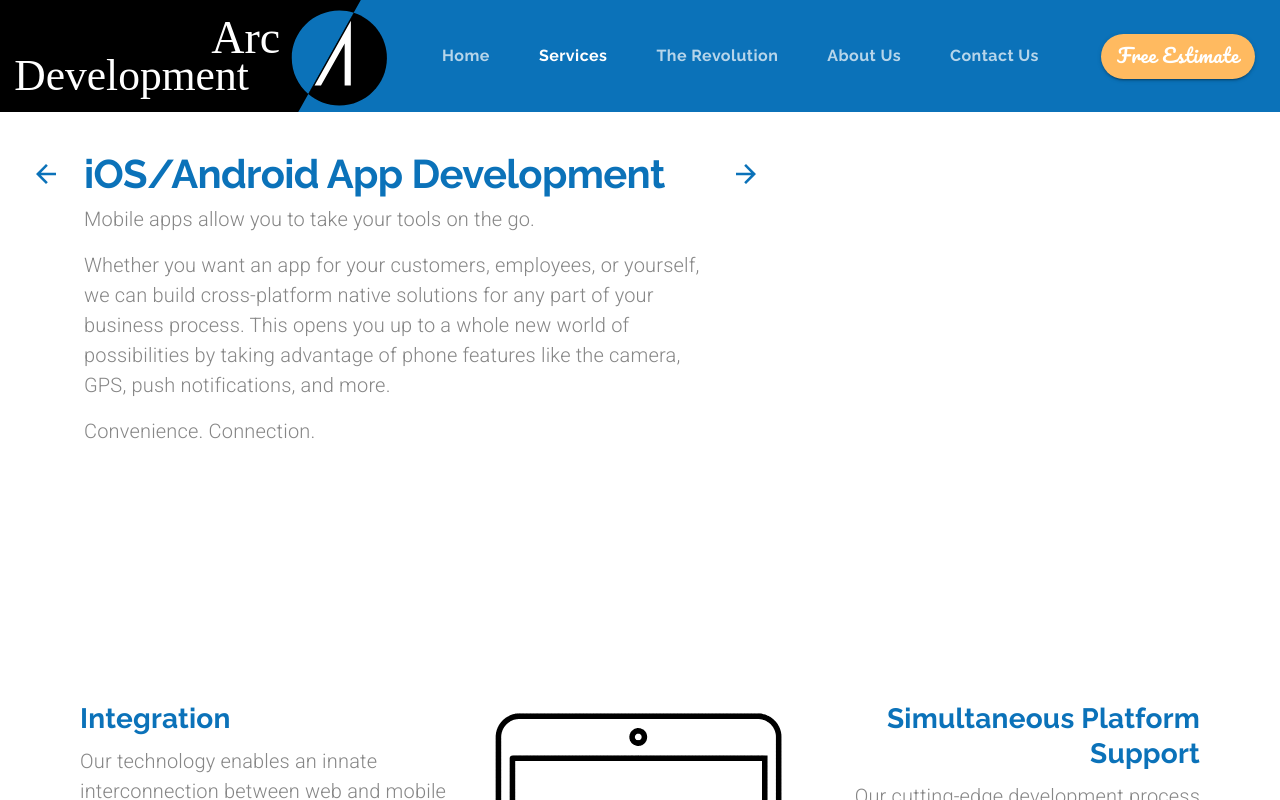
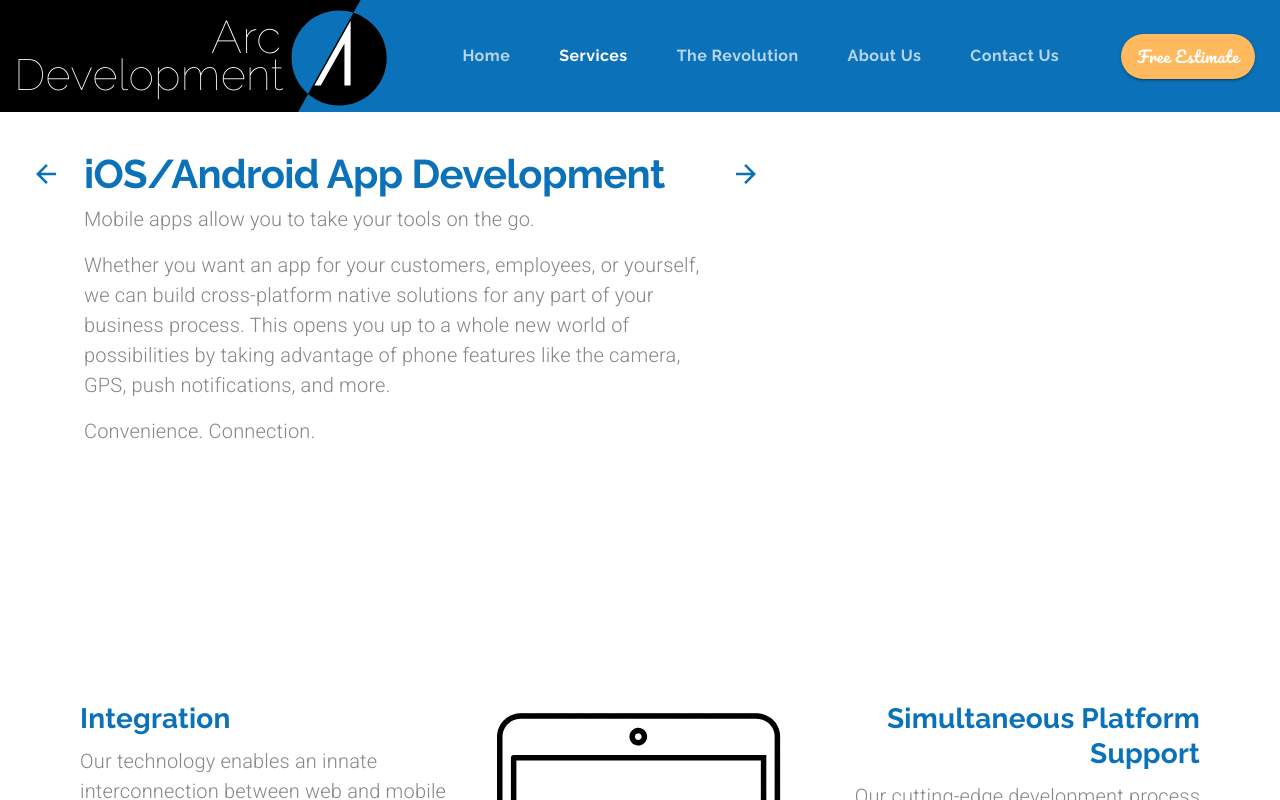
Before and after one commit to thatsehannah/arc-dev-nextjs, a Next.js app: page /mobileapps in a window 1280 px wide. Shown: the top 800 px of the page. Built offline with nearby package versions, Linux system fonts and the light colour scheme.

Commit message:
cross browser fixes

```diff
--- a/pages/mobileapps.js
+++ b/pages/mobileapps.js
@@ -189,7 +189,13 @@
           </Grid>
         </Grid>
         <Grid item md>
-          <Lottie options={defaultOptions} style={{ maxWidth: "20em" }} />
+          <Lottie
+            options={defaultOptions}
+            style={{
+              maxWidth: matchesMD ? "15em" : "20em",
+              height: matchesMD ? "20em" : undefined,
+            }}
+          />
         </Grid>
         <Grid item container direction="column" md>
           <Grid item>
@@ -226,7 +232,10 @@
         container
         direction={matchesMD ? "column" : "row"}
         className={classes.rowContainer}
-        style={{ marginBottom: "15em" }}
+        style={{
+          marginBottom: "15em",
+          display: matchesMD ? "grid" : undefined,
+        }}
       >
         <Grid item container direction="column" alignItems="center" md>
           <Grid item>
--- a/pages/websites.js
+++ b/pages/websites.js
@@ -136,7 +136,10 @@
                 props.setSelectedIndex(0);
               }}
             >
-              <img alt="forward to Services page" src="/assets/forward.svg" />
+              <img
+                alt="forward to Services page"
+                src="/assets/forwardArrow.svg"
+              />
             </IconButton>
           </Grid>
         </Hidden>
--- a/src/ui/CallToAction.js
+++ b/src/ui/CallToAction.js
@@ -75,7 +75,7 @@
       >
         <Grid container direction="column">
           <Grid item>
-            <Typography variant="h2">
+            <Typography variant="h1">
               Simple Software. <br /> Revolutionary Results.
             </Typography>
             <Typography variant="subtitle2" style={{ fontSize: "1.5rem" }}>
--- a/src/ui/Footer.js
+++ b/src/ui/Footer.js
@@ -59,7 +59,7 @@
       <Hidden mdDown>
         <Grid container justify="center" className={classes.mainContainer}>
           <Grid item className={classes.gridItem}>
-            <Grid container direction="column" spacing={2}>
+            <Grid container direction="column" spacing={2} style={{margin: 0}}>
               <Grid
                 item
                 component={Link}
@@ -72,7 +72,7 @@
             </Grid>
           </Grid>
           <Grid item className={classes.gridItem}>
-            <Grid container direction="column" spacing={2}>
+            <Grid container direction="column" spacing={2} style={{margin: 0}}>
               <Grid
                 item
                 className={classes.link}
@@ -124,7 +124,7 @@
             </Grid>
           </Grid>
           <Grid item className={classes.gridItem}>
-            <Grid container direction="column" spacing={2}>
+            <Grid container direction="column" spacing={2} style={{margin: 0}}>
               <Grid
                 item
                 className={classes.link}
@@ -164,7 +164,7 @@
             </Grid>
           </Grid>
           <Grid item className={classes.gridItem}>
-            <Grid container direction="column" spacing={2}>
+            <Grid container direction="column" spacing={2} style={{margin: 0}}>
               <Grid
                 item
                 className={classes.link}
@@ -195,7 +195,7 @@
             </Grid>
           </Grid>
           <Grid item className={classes.gridItem}>
-            <Grid container direction="column" spacing={2}>
+            <Grid container direction="column" spacing={2} style={{margin: 0}}>
               <Grid
                 item
                 className={classes.link}
--- a/src/ui/Header.js
+++ b/src/ui/Header.js
@@ -46,6 +46,7 @@
   },
   logo: {
     height: "8em",
+    textTransform: "none",
     [theme.breakpoints.down("md")]: {
       height: "7em",
     },
@@ -113,7 +114,6 @@
   },
   drawerItemEstimateText: {
     ...theme.typography.estimate,
-    fontSize: "1.3rem",
   },
   drawerItemSelected: {
     "& .MuiListItemText-root": {
@@ -353,16 +353,60 @@
           <Toolbar disableGutters>
             <Button
               className={classes.logoContainer}
+              style={{ textDecoration: "none" }}
               component={Link}
               href="/"
               onClick={() => props.setValue(0)}
               disableRipple
             >
-              <img
-                src={"/assets/logo.svg"}
+              <svg
                 className={classes.logo}
-                alt="company logo"
-              />
+                id="Layer_1"
+                xmlns="http://www.w3.org/2000/svg"
+                viewBox="0 0 480 139"
+              >
+                <style>{`.st0{fill:none}.st1{fill:#fff}.st2{font-family:Raleway; font-weight:300;}.st6{fill:none;stroke:#000;stroke-width:3;stroke-miterlimit:10}`}</style>
+                <path d="M448.07-1l-9.62 17.24-8.36 14.96L369.93 139H-1V-1z" />
+                <path className="st0" d="M-1 139h479.92v.01H-1z" />
+                <text
+                  transform="translate(261.994 65.233)"
+                  className="st1 st2"
+                  fontSize="57"
+                >
+                  Arc
+                </text>
+                <text
+                  transform="translate(17.692 112.015)"
+                  className="st1 st2"
+                  fontSize="54"
+                >
+                  Development
+                </text>
+                <path
+                  className="st0"
+                  d="M382.44 116.43l47.65-85.23 8.36-14.96M369.83 139l-.01.01L362 153"
+                />
+                <path
+                  d="M438.76 15.76l-56.42 100.91c-12.52-10.83-20.45-26.82-20.45-44.67 0-32.58 26.42-59 59-59 6.23 0 12.24.97 17.87 2.76z"
+                  fill="#0b72b9"
+                />
+                <path d="M479.89 72c0 32.58-26.42 59-59 59-14.73 0-28.21-5.4-38.55-14.33l56.42-100.91c23.85 7.57 41.13 29.89 41.13 56.24z" />
+                <g id="Group_186" transform="translate(30.153 11.413)">
+                  <g id="Group_185">
+                    <g id="Words">
+                      <path
+                        id="Path_59"
+                        className="st1"
+                        d="M405.05 14.4l-.09 80.38-7.67-.01.06-52.25-29.4 52.21-7.94-.01 45.04-80.32z"
+                      />
+                    </g>
+                  </g>
+                </g>
+                <path
+                  className="st0"
+                  d="M457-17l-8.93 16-9.62 17.24-8.36 14.96L369.93 139l-.01.01L361 155"
+                />
+              </svg>
             </Button>
             <Hidden mdDown>{tabs}</Hidden>
             <Hidden lgUp>{drawer}</Hidden>
--- a/src/ui/Theme.js
+++ b/src/ui/Theme.js
@@ -27,7 +27,7 @@
     },
     estimate: {
       fontFamily: "Pacifico",
-      fontSize: "1.2rem",
+      fontSize: "1rem",
       textTransform: "none",
       color: "white",
     },
```
Also changed, not shown: pages/customsoftware.js (+6 -5 lines), pages/revolution.js (+5 -4 lines).
